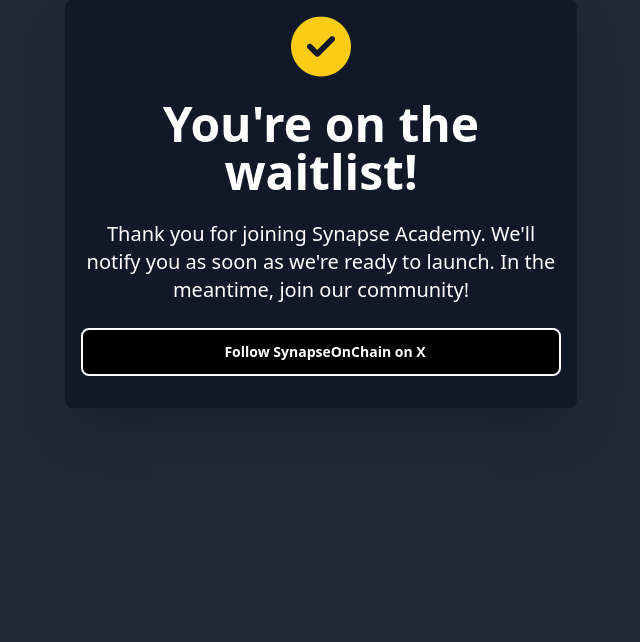
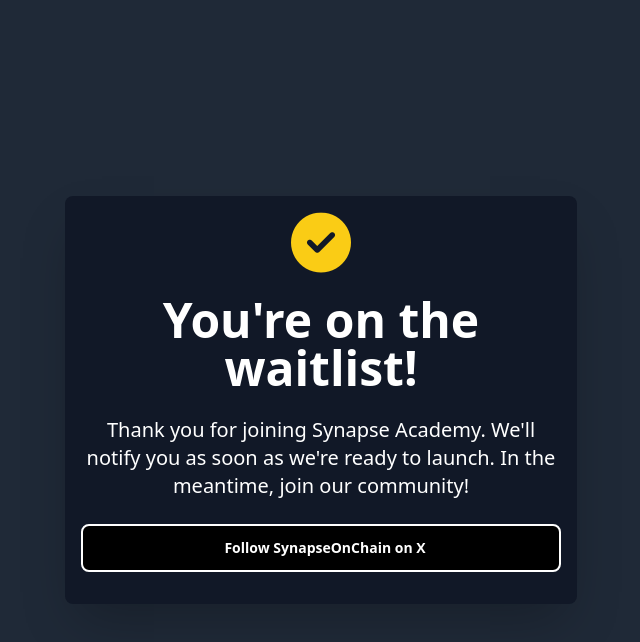
Before and after one commit to OkataMiracleDev/Synapse-waitlist, a website: page thank-you.html in a window 1280 px wide. Shown: the whole page, without its empty margins (319-959 px from the left). Drawn offline with nearby package versions, Linux system fonts and the light colour scheme.

Commit message:
Update thank-you.html

```diff
--- a/thank-you.html
+++ b/thank-you.html
@@ -44,7 +44,7 @@
     }
   </style>
 </head>
-<body class="bg-gray-800 text-white font-sans flex items-center justify-center min-h-full">
+<body class="bg-gray-800 text-white font-sans flex items-center justify-center min-h-screen">
 
   <main id="loading-state" class="text-center transition-opacity duration-500">
     <div class="flex items-center justify-center pb-20 flex-col">
```
